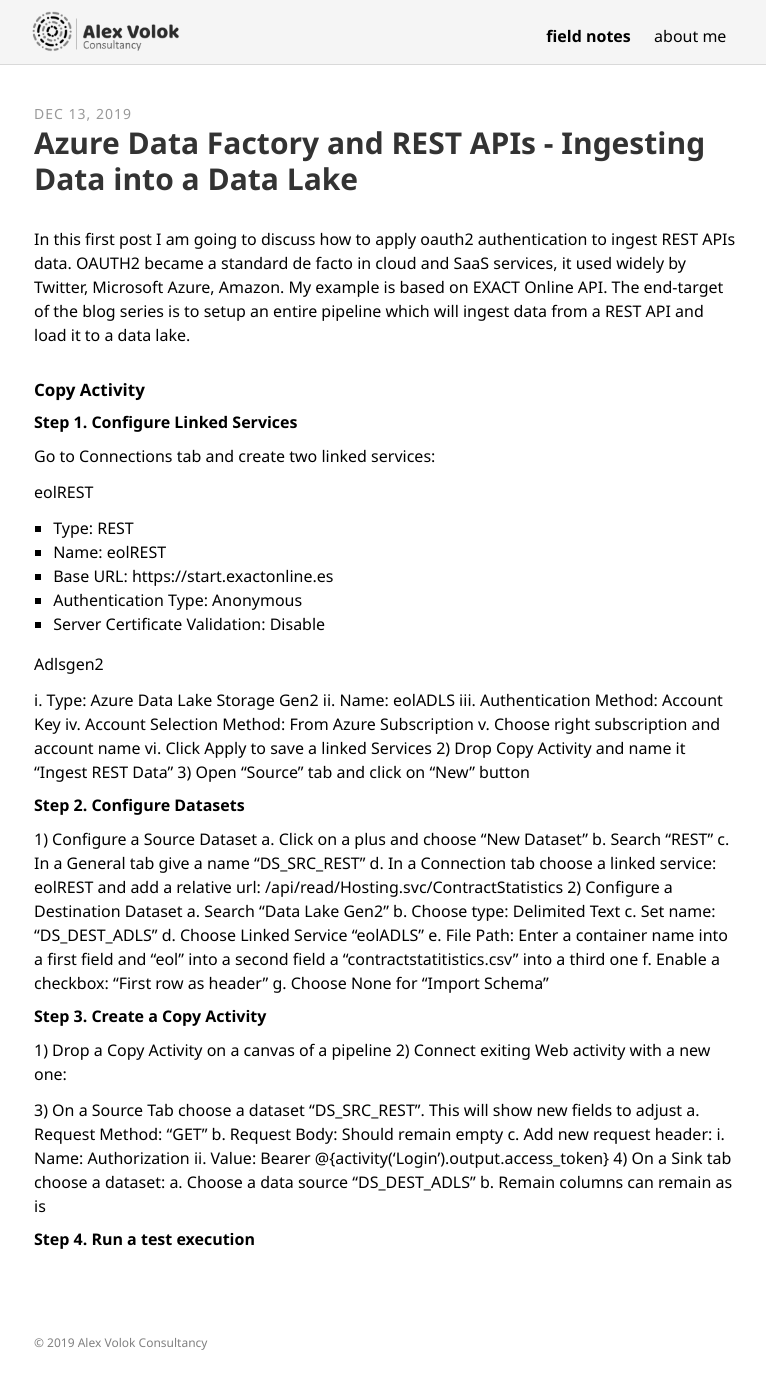
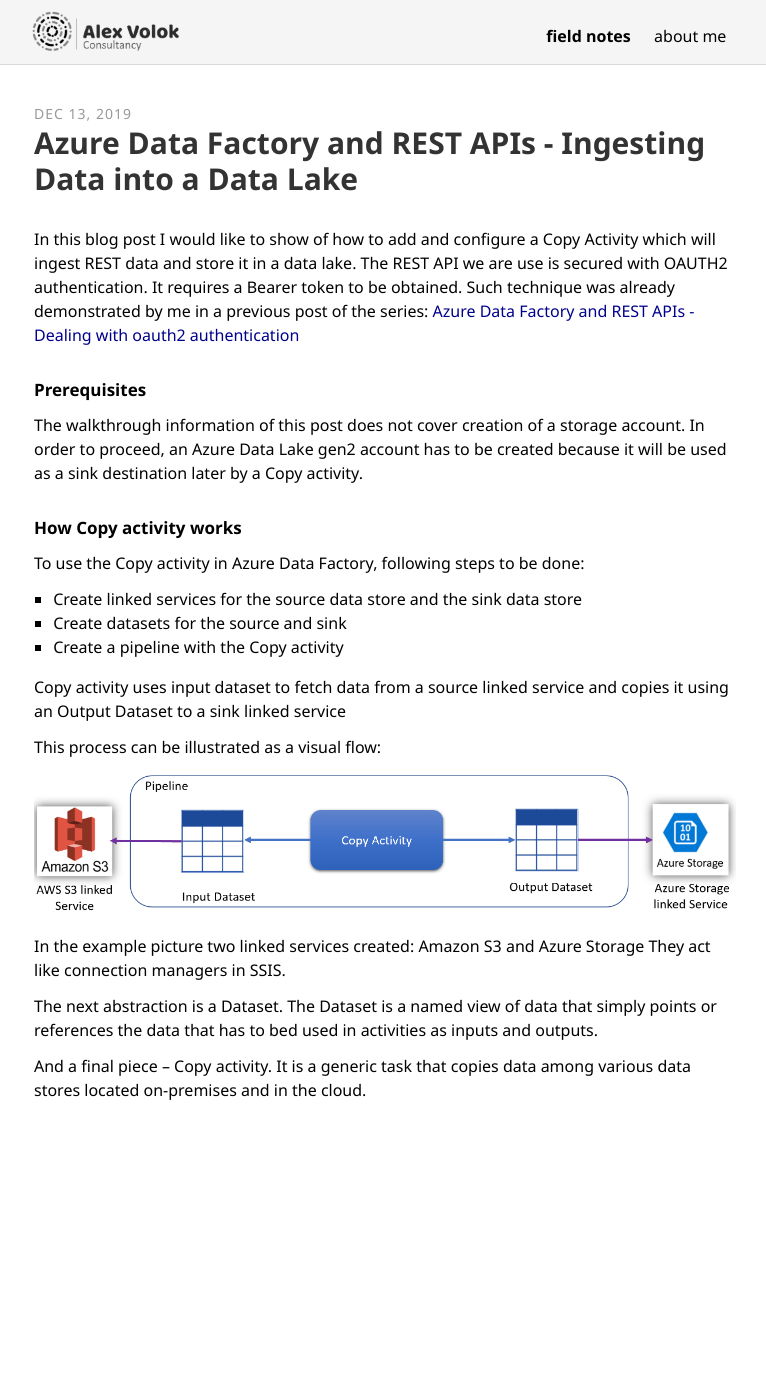
Before and after one commit to alexvolok/alexvolok.github.io, a Jekyll site: the page built from _posts/2019-12-13-adfv2-rest-api-part2-ingest-data.md, in a window 1280 px wide and 1400 px high. Shown: the top 1389 px of the window, without its empty margins (255-1021 px from the left). Built offline with Jekyll 4.4.1, drawn with Linux system fonts in a browser that asks for light colours; some web fonts are replaced.

Commit message:
first few pieces

```diff
--- a/_posts/2019-12-13-adfv2-rest-api-part2-ingest-data.md
+++ b/_posts/2019-12-13-adfv2-rest-api-part2-ingest-data.md
@@ -7,8 +7,43 @@
 published: true
 ---
 
-In this first post I am going to discuss how to apply oauth2 authentication to ingest REST APIs data.
-OAUTH2 became a standard de facto in cloud and SaaS services, it used widely by Twitter, Microsoft Azure, Amazon. My example is based on EXACT Online API. The end-target of the blog series is to setup an entire pipeline which will ingest data from a REST API and load it to a data lake.
+In this blog post I would like to show of how to add and configure a Copy Activity which will ingest REST data and store it in a data lake.
+The REST API we are use is secured with OAUTH2 authentication. It requires a Bearer token to be obtained. Such technique was already demonstrated by me in a previous post of the series: <a href='/2019/adfv2-rest-api-part1-oauth2'>Azure Data Factory and REST APIs - Dealing with oauth2 authentication</a>
+
+#### Prerequisites
+
+The walkthrough information of this post does not cover creation of a storage account. In order to proceed, an Azure Data Lake gen2 account has to be created because it will be used as a sink destination later by a Copy activity.
+
+#### How Copy activity works
+
+To use the Copy activity in Azure Data Factory, following steps to be done:
+ -	Create linked services for the source data store and the sink data store
+ -	Create datasets for the source and sink
+ -	Create a pipeline with the Copy activity
+
+Copy activity uses input dataset to fetch data from a source linked service and copies it using an Output Dataset to a sink linked service
+
+This process can be illustrated as a visual flow:
+
+<img src="/assets/images/posts/adf-rest-p2/copy_activity_example.png" alt="Step 0" />
+
+
+In the example picture two linked services created: Amazon S3 and Azure Storage
+They act like connection managers in SSIS.
+
+The next abstraction is a Dataset. The Dataset is a named view of data that simply points or references the data that has to bed used in activities as inputs and outputs.
+
+And a final piece – Copy activity. It is a generic task that copies data among various data stores located on-premises and in the cloud.
+
+
+
+
+
+
+
+<br />
+<br /><br /><br /><br /><br /><br /><br /><br /><br /><br /><br /><br /><br />
+
 
 #### Copy Activity
 
```
Also changed, not shown: assets/images/posts/adf-rest-p2/copy_activity_example.png (added).
